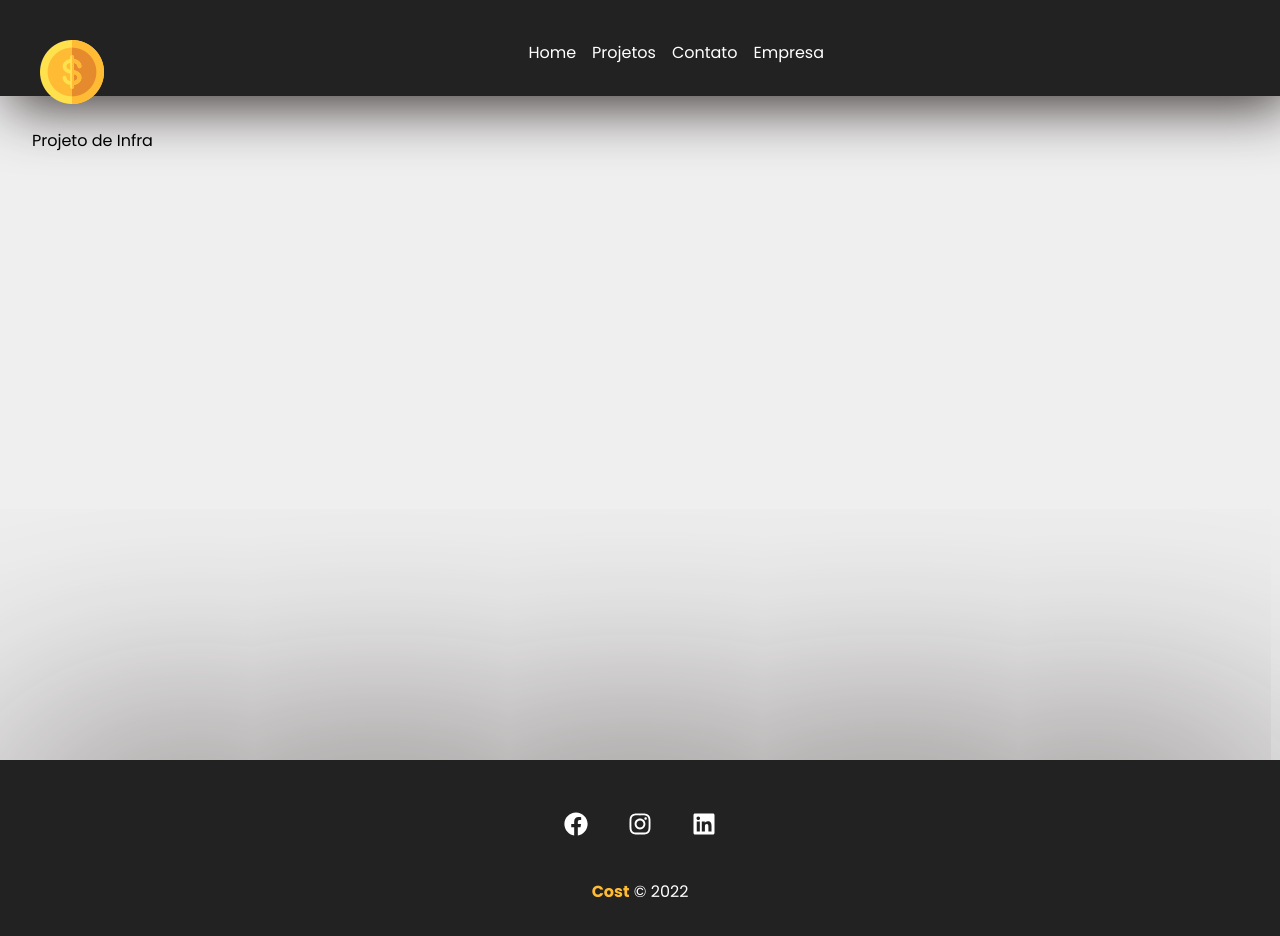
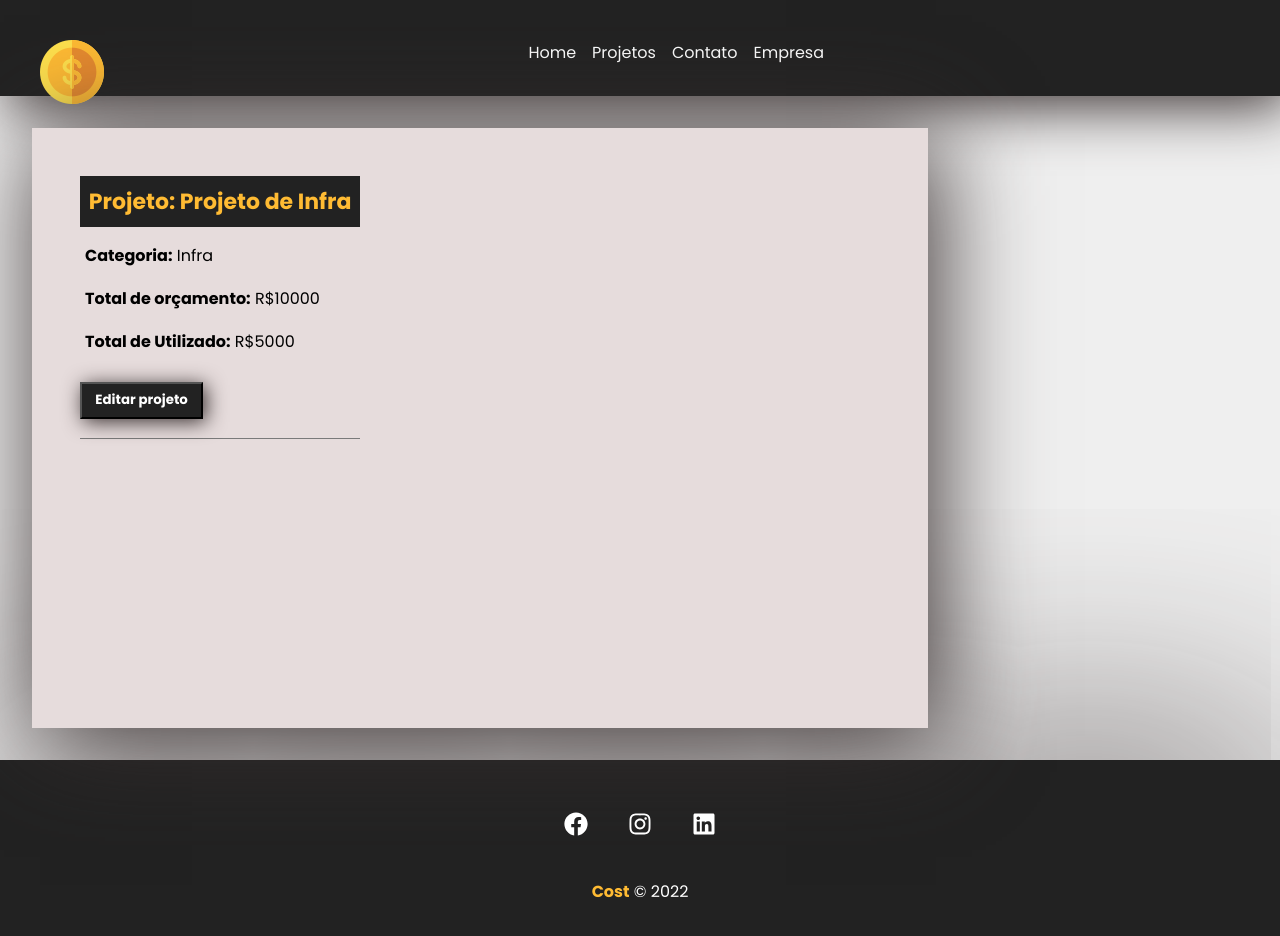
Before and after one commit to thiago-henrique-dev/react-project-cost, a React (Create React App) app: page /project/2 in a window 1280 px wide. Shown: the top 936 px of the page. Built offline with nearby package versions, Linux system fonts and the light colour scheme; data requests are answered from the project's data file.

Commit message:
Exibindo detalhes do projeto

```diff
--- a/src/components/pages/Project.js
+++ b/src/components/pages/Project.js
@@ -1,11 +1,14 @@
 import styles from './Project.module.css'
 import { useParams } from 'react-router-dom'
 import { useState, useEffect } from 'react'
-
+import Loading from '../layout/Loading'
+import Container from '../layout/Container'
 
 function Project(){
     let { id } = useParams()
     const [project, setProject] = useState([])
+    const [ showProjectForm, setProjectForm] = useState(false)
+
 
     useEffect(() => {
         // Para ver o loading
@@ -22,11 +25,52 @@ function Project(){
                 setProject(data)
 
               }),
-          0,
+          2000,
         )
       }, [id])
 
-    return <p>{project.name}</p>
+      function toggleProjectForm(){
+            setProjectForm(!showProjectForm)
+      }
+
+    return (
+        <>
+        {project.name ? (
+            <div className={styles.project_details}>
+                <Container customClass="Column">
+                    <div className={styles.details_container}>
+                        <h1>Projeto: {project.name}</h1>
+
+                        {!showProjectForm ? (
+                            <div className={styles.project_info}>
+                                <p>
+                                    <span>Categoria:</span> {project.category.name}
+                                </p>
+                                <p>
+                                    <span>Total de orçamento:</span> R${project.budget}
+                                </p>
+                                <p>
+                                    <span>Total de Utilizado:</span> R${project.cost}
+                                </p>
+                                <button className={styles.btn}onClick={toggleProjectForm}>
+                            {!showProjectForm ? 'Editar projeto' : 'Fechar Projeto'}
+                        </button>
+                            </div>
+                        ) : (
+                            <div assName={styles.project_info}>
+                                <p>Detalhes do projeto</p>
+                            </div>
+
+                        )}
+                    </div>
+                </Container>
+            </div>
+
+        ) : (
+            <Loading/>
+        )}
+        </>
+    )
 }
 
 export default Project
--- a/src/components/pages/Project.module.css
+++ b/src/components/pages/Project.module.css
@@ -1,22 +1,66 @@
-.project_container {
-    padding: 2em;
+.project_details {
+    padding: 1em;
+    box-shadow: 8px 8px 100px rgb(57, 48, 48);
+    background-color: rgb(230, 220, 220)
 }
 
-.title_container {
-    display: flex;
-    justify-content: space-between;
-    margin-bottom: 2em;
-}
+.project_details h1,
+.project_details h2,
+.project_details p {
+    padding: 5px 5px 5px;
+    margin-bottom: 0.5em;
 
-.title_container h1 {
-    color: black;
-    font-size: 1.3em;
-    transition: .3s;
 
 }
 
-.title_container h1:hover {
-    color: orange;
-    font-size: 1.6em;
-    transition: .3s;
+.project_details h1 {
+    background-color: #222;
+    color: #ffbb33;
+    padding: 0.4em;
+    font-size: 22px
 }
+
+.project_details h1:hover {
+    background-color: #222;
+    color: rgb(194, 127, 3);
+    padding: 0.4em;
+    font-size: 22px
+}
+
+.project_details span {
+    font-weight: bold;
+}
+
+.details_container,
+.service_form_container {
+    border-bottom: 1px solid #7a7a7a;
+    margin-bottom: 1.2em;
+    padding-bottom: 1.2em;
+
+}
+
+.btn {
+    background-color: #222;
+    color: #fff;
+    padding: 0.5em 1em;
+    text-decoration: none;
+    font-weight: bold;
+    margin-top: 15px;
+    cursor: pointer;
+    box-shadow: 3px 3px 20px rgb(57, 48, 48);
+
+}
+
+.btn:hover {
+    background-color: rgb(214, 146, 20);
+    color: #fff;
+    transition: .3s ease;
+    transform: .10s;
+    box-shadow: 3px 3px 20px rgb(62, 23, 23);
+    border: 1px solid rgb(214, 146, 20);
+
+}
+
+.project_info {
+    width: 100%;
+}
--- a/src/components/pages/Projects.js
+++ b/src/components/pages/Projects.js
@@ -1,6 +1,6 @@
 import { useState, useEffect } from 'react'
 import { useLocation } from 'react-router-dom'
-import styles from './Project.module.css'
+import styles from './Projects.module.css'
 import Message from '../layout/Message'
 import Container from '../layout/Container'
 import Loading from '../layout/Loading'
--- /dev/null
+++ b/src/components/pages/Projects.module.css
@@ -0,0 +1,22 @@
+.project_container {
+    padding: 2em;
+}
+
+.title_container {
+    display: flex;
+    justify-content: space-between;
+    margin-bottom: 2em;
+}
+
+.title_container h1 {
+    color: black;
+    font-size: 1.3em;
+    transition: .3s;
+
+}
+
+.title_container h1:hover {
+    color: orange;
+    font-size: 1.6em;
+    transition: .3s;
+}
```
